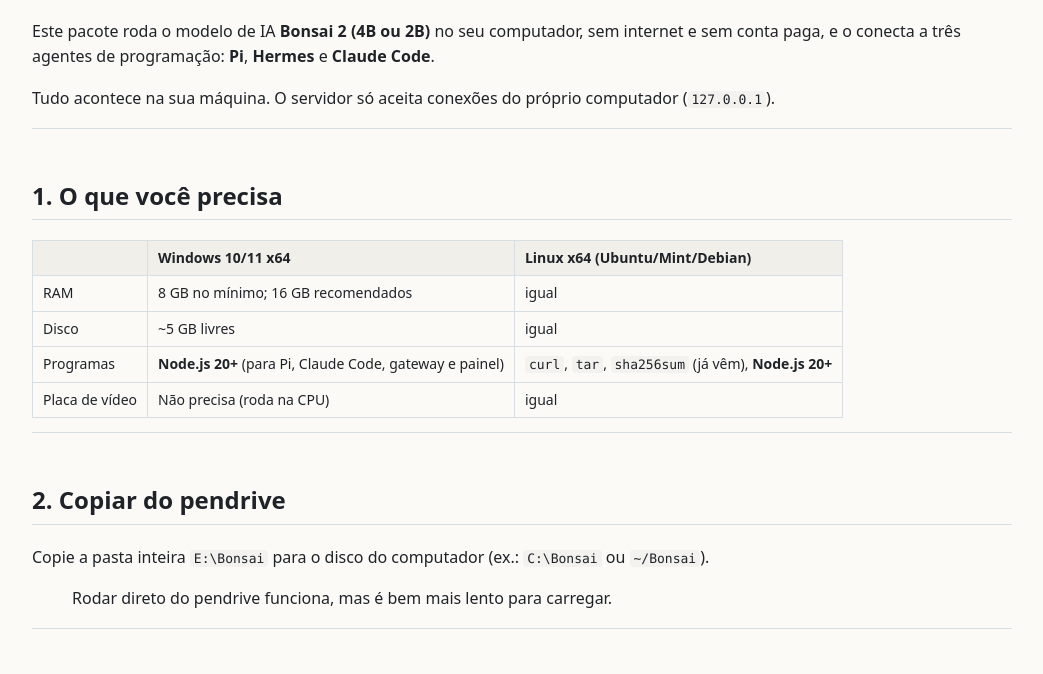
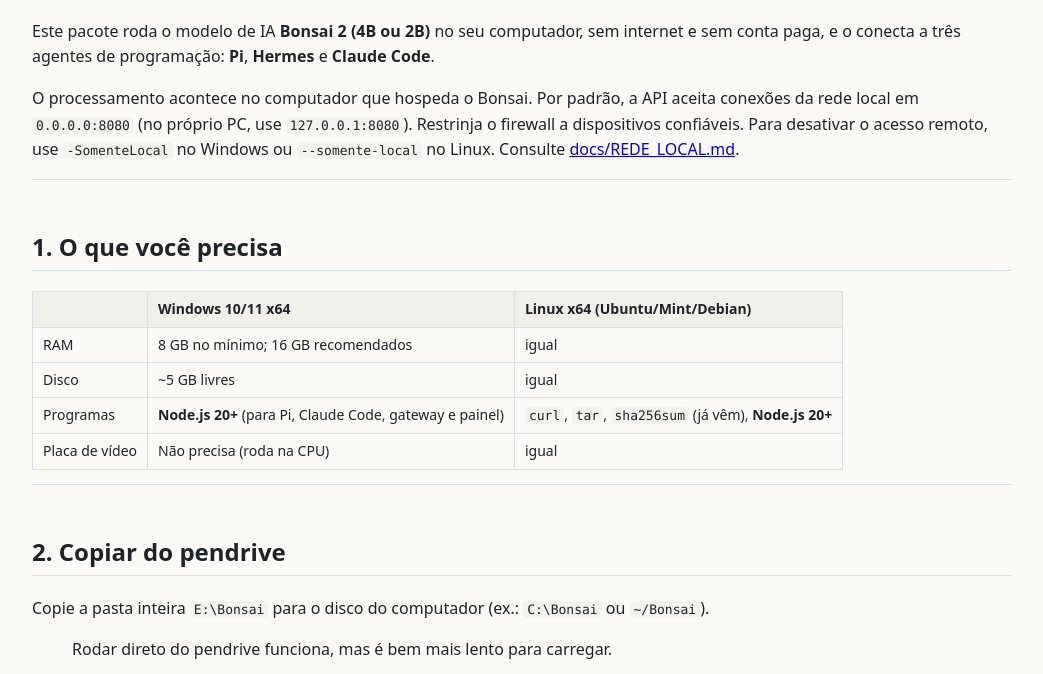
Before and after one commit to lloupp/bonsai-setup-harness, a plain HTML site: page MANUAL_SIMPLES.html in a window 1280 px wide. Shown: the part 88-762 px from the top of the page, without its empty margins (118-1161 px from the left). Drawn offline with Linux system fonts and the light colour scheme.

Commit message:
docs: set LAN access as default and explain firewall and local-only mode

```diff
--- a/MANUAL_SIMPLES.html
+++ b/MANUAL_SIMPLES.html
@@ -7,7 +7,7 @@
 code,pre{background:var(--code);border-radius:4px;font-family:ui-monospace,Consolas,monospace;font-size:13px}code{padding:1px 4px}
 pre{padding:12px;overflow-x:auto}hr{border:0;border-top:1px solid var(--line)}</style></head><body><h1>Bonsai local — manual simples</h1>
 <p>Este pacote roda o modelo de IA <strong>Bonsai 2 (4B ou 2B)</strong> no seu computador, sem internet e sem conta paga, e o conecta a três agentes de programação: <strong>Pi</strong>, <strong>Hermes</strong> e <strong>Claude Code</strong>.</p>
-<p>Tudo acontece na sua máquina. O servidor só aceita conexões do próprio computador (<code>127.0.0.1</code>).</p>
+<p>O processamento acontece no computador que hospeda o Bonsai. Por padrão, a API aceita conexões da rede local em <code>0.0.0.0:8080</code> (no próprio PC, use <code>127.0.0.1:8080</code>). Restrinja o firewall a dispositivos confiáveis. Para desativar o acesso remoto, use <code>-SomenteLocal</code> no Windows ou <code>--somente-local</code> no Linux. Consulte <a href="docs/REDE_LOCAL.md">docs/REDE_LOCAL.md</a>.</p>
 <hr />
 <h2>1. O que você precisa</h2>
 <table>
```
